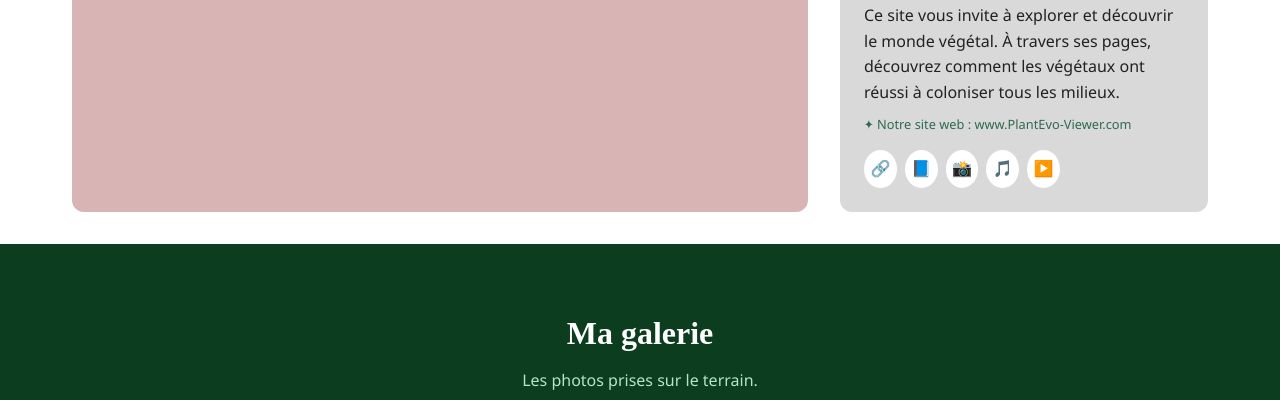
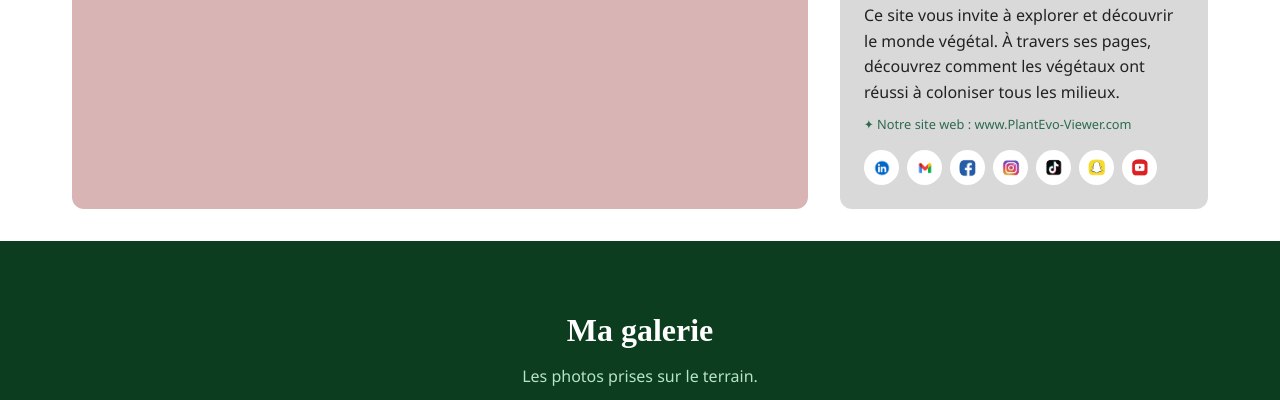
Before and after one commit to Viegnekou/PlantEvo-Viewer, a plain HTML site: page index.html in a window 1280 px wide. Shown: the part 1666-2066 px from the top of the page. Drawn offline with Linux system fonts and the light colour scheme.

Commit message:
Finalisation de projet et mise à jour des documents

```diff
--- a/css/style.css
+++ b/css/style.css
@@ -220,12 +220,32 @@ img { max-width: 100%; display: block; }
 .bloc-apropos img { border-radius: 8px; margin: 1rem 0; }
 .bloc-apropos .site-web { font-size: 0.8rem; color: var(--vert); margin-top: 0.5rem; }
 
-.reseaux { display: flex; gap: 0.5rem; margin-top: 1rem; }
+.reseaux {
+    display: flex;
+    gap: 0.5rem;
+    margin-top: 1rem;
+}
+
 .reseaux a {
     background: #fff;
-    padding: 0.4rem;
+    width: 35px; /* Taille fixe du cercle */
+    height: 35px;
     border-radius: 50%;
-    font-size: 1rem;
+    display: flex;
+    align-items: center; /* Centre l'image verticalement */
+    justify-content: center; /* Centre l'image horizontalement */
+    transition: transform 0.2s, box-shadow 0.2s;
+}
+
+.reseaux a:hover {
+    transform: scale(1.1); /* Petit effet de zoom au survol */
+    box-shadow: 0 2px 5px rgba(0,0,0,0.2);
+}
+
+.reseaux img {
+    width: 18px; /* Taille de l'icône à l'intérieur du cercle */
+    height: 18px;
+    object-fit: contain; /* Garde les proportions de l'image */
 }
 
 
--- a/index.html
+++ b/index.html
@@ -106,13 +106,15 @@
                 tous les milieux.
             </p>
             <p class="site-web">✦ Notre site web : www.PlantEvo-Viewer.com</p>
-            <div class="reseaux">
-                <a href="#">🔗</a>
-                <a href="#">📘</a>
-                <a href="#">📸</a>
-                <a href="#">🎵</a>
-                <a href="#">▶️</a>
-            </div>
+           <div class="reseaux">
+    <a href="#" aria-label="Lien du site"><img src="images/Linkjin.png" alt="Icône lien"></a>
+    <a href="#" aria-label="Lien du site"><img src="images/Email.png" alt="Icône lien"></a>
+    <a href="#" aria-label="Facebook"><img src="images/Facebook.png" alt="Icône Facebook"></a>
+    <a href="#" aria-label="Instagram"><img src="images/Instagram.png" alt="Icône Instagram"></a>
+    <a href="#" aria-label="TikTok"><img src="images/Tiktok.png" alt="Icône TikTok"></a>
+    <a href="#" aria-label="YouTube"><img src="images/snap.png" alt="Icône YouTube"></a>
+    <a href="#" aria-label="YouTube"><img src="images/Youtube.png" alt="Icône YouTube"></a>
+</div>
         </aside>
     </section>
 
@@ -129,6 +131,10 @@
             <figure class="photo"><img src="images/GraminéAppareil.png" alt="Photo de terrain n°6" loading="lazy"></figure>
             <figure class="photo"><img src="images/galerie/Mousse Terrain.jpg" alt="Photo de terrain n°7" loading="lazy"></figure>
             <figure class="photo"><img src="images/Algue .png" alt="Photo de terrain n°8" loading="lazy"></figure>
+            <figure>
+  <img src="images/carteSVG.svg" alt="Carte des positions GPS">
+  <figcaption>Carte des relevés E8-01 à E8-06</figcaption>
+</figure>
         </div>
     </section>
 
```
Also changed, not shown: images/Email.png (added), images/Facebook.png (added), images/Instagram.png (added), images/Linkjin.png (added), images/Tiktok.png (added), images/Youtube.png (added), images/snap.png (added), 4 other files.
